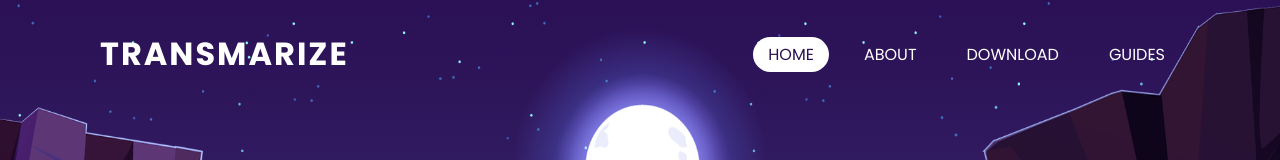
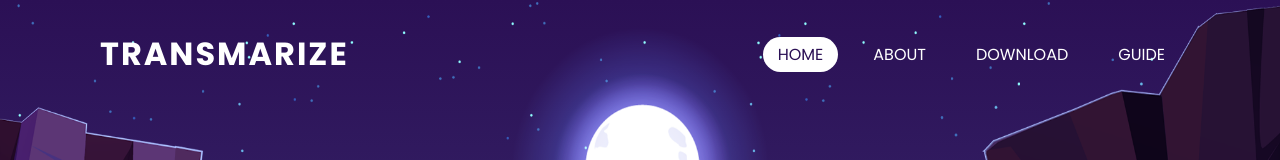
Before and after one commit to Binkeurss/DoAn_LTTQ, a plain HTML site: page index.html in a window 1280 px wide. Shown: the top 160 px of the page. Drawn offline with Linux system fonts and the light colour scheme.

Commit message:
Update index.html

```diff
--- a/index.html
+++ b/index.html
@@ -13,7 +13,7 @@
             <li><a href="./index.html" class="active">HOME</a></li>
             <li><a href="./about.html">ABOUT</a></li>
             <li><a href="./download.html">DOWNLOAD</a></li>
-            <li><a href="./guides.html">GUIDES</a></li>
+            <li><a href="./guides.html">GUIDE</a></li>
           </ul>
         </header>
 
```
